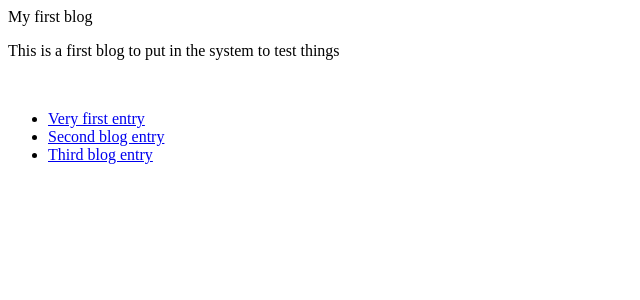
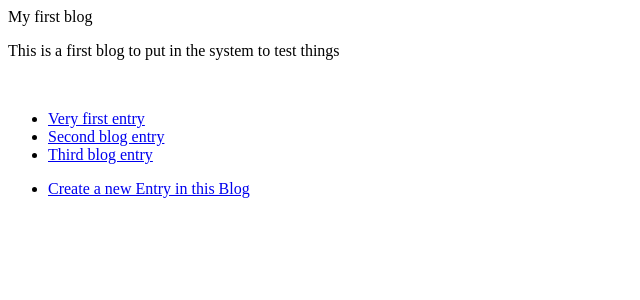
Before and after one commit to Scott-Wheeler/django-angular, a Django app: page /blog/1/ in a window 1280 px wide. Shown: the top 300 px of the page, without its empty margins (0-640 px from the left). Run offline with Django 3.2, Linux system fonts and the light colour scheme; data comes from the database, SQL or seed files in the repository.

Commit message:
Put an add new entry link on the blog detail page #16

```diff
--- a/django_angular/blog/templates/blog/blog.html
+++ b/django_angular/blog/templates/blog/blog.html
@@ -10,3 +10,7 @@
 {% else %}
 	<p>No blogs entries in this blog.</p>
 {% endif %}
+
+<ul>
+<li><a href="{% url 'blog:blogentry_creation' %}">Create a new Entry in this Blog</a></li>
+</ul>
```
